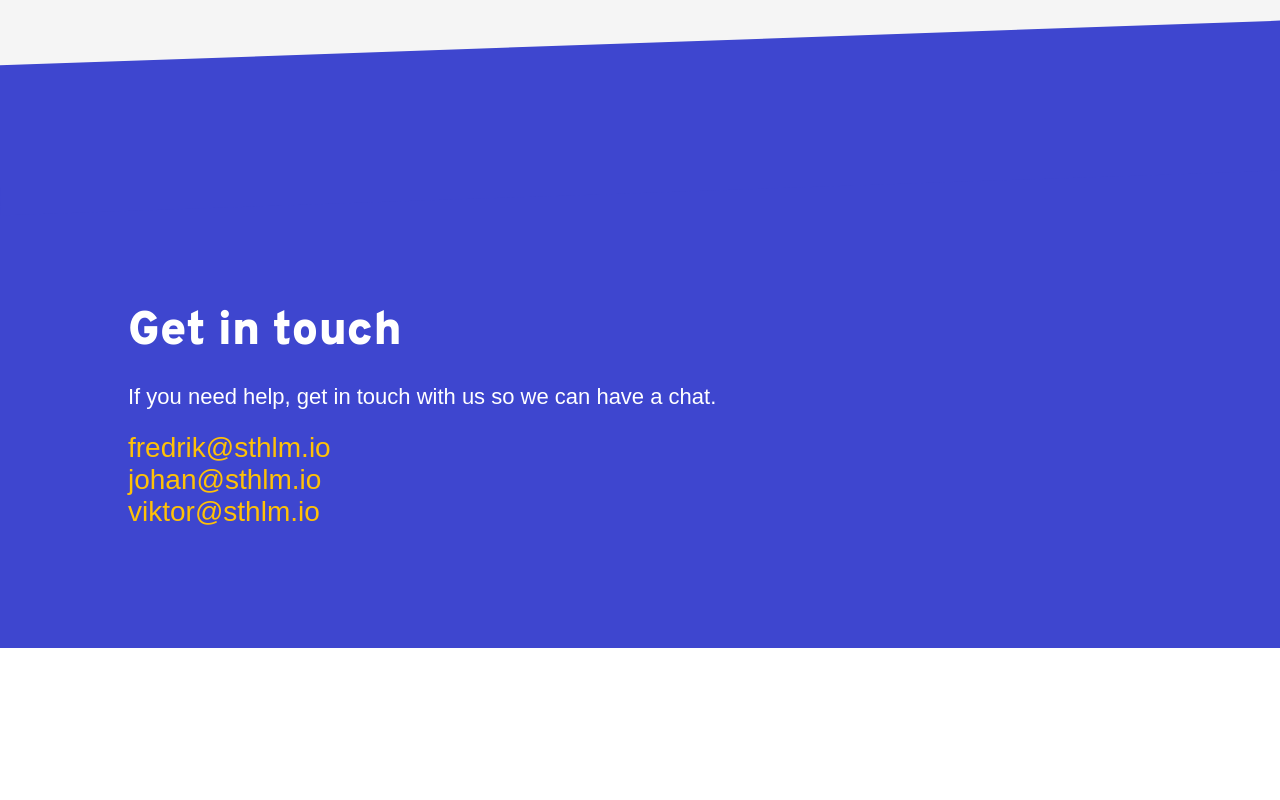
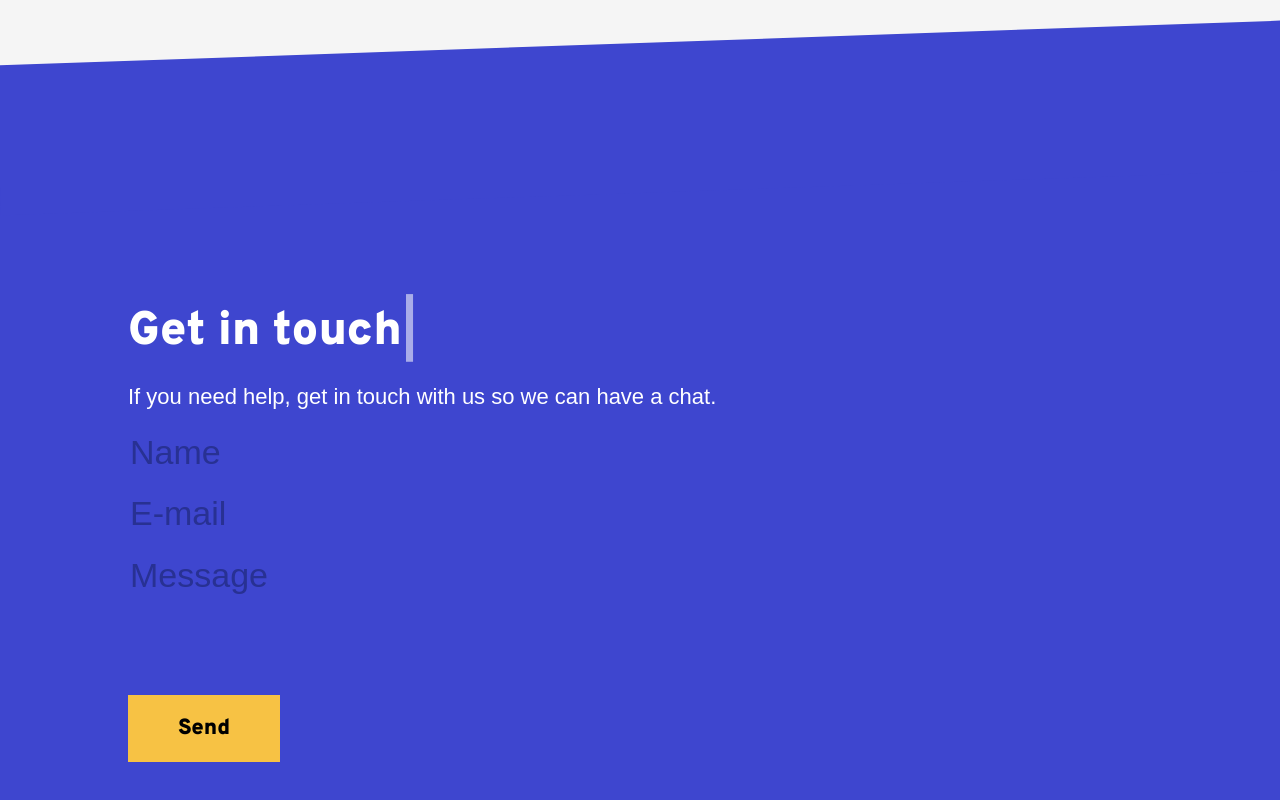
Before and after one commit to sthlmio/web, a Next.js app: page / in a window 1280 px wide. Shown: the part 1552-2352 px from the top of the page. Before the commit the page ends 2200 px from the top, so only its background shows below. Built offline with nearby package versions, Linux system fonts and the light colour scheme; a web font is replaced by a local one.

Commit message:
Adding contact form

```diff
--- a/components/contact.js
+++ b/components/contact.js
@@ -1,15 +1,81 @@
-export function Contact() {
+import { Component } from 'react'
+import fetch from 'isomorphic-unfetch'
+import Typist from 'react-typist'
+import 'react-typist/dist/Typist.css'
+
+export class Contact extends Component {
+  constructor (props) {
+    super(props)
+    this.state = {
+      submitting: false,
+      submitted: false,
+      error: false
+    }
+  }
+
+  handleSubmit () {
+    this.setState({ submitting: true })
+    fetch('https://europe-west1-sthlmio.cloudfunctions.net/mailgun', {
+      method: 'POST',
+      headers: {
+        'Content-Type': 'application/json'
+      },
+      body: JSON.stringify({
+        name: this.inputNameNode.value,
+        email: this.inputEmailNode.value,
+        message: this.inputMessageNode.value,
+      })
+    }).then(res => {
+      if (res.status === 200) {
+        this.setState({
+          submitted: true,
+          submitting: false
+        })
+
+        this.formNode.reset()
+      } else {
+        this.setState({
+          submitted: true,
+          submitting: false,
+          error: true
+        })
+      }
+    }, () => {
+      this.setState({
+        submitted: true,
+        error: true,
+        submitting: false
+      })
+    })
+  }
+
+  renderTitle () {
+    if (this.state.submitted) {
+      if (this.state.error) {
+        return <Typist cursor={{blink: true}} key="error">Oops, try agin.<Typist.Backspace count={3} delay={100} />ain...</Typist>
+      } else {
+        return <Typist cursor={{blink: true}} key="success">Thank you</Typist>
+      }
+    }
+
+    return <Typist cursor={{blink: true}} key="form">Get in touch</Typist>
+  }
+
+  render () {
     return (
       <section>
         <div>
-        <h2>Get in touch</h2>
+          <h2>{this.renderTitle()}</h2>
           <p>If you need help, get in touch with us so we can have a chat.</p>
-        {/*<input type="text" name="aasd" placeholder="Name" autoComplete="off" />*/}
-        {/*<input type="text" name="aasdadsd" placeholder="E-mail" autoComplete="off" />*/}
-        {/*<textarea placeholder="Message" autoComplete="off"></textarea>*/}
-        <a href="mailto:fredrik@sthlm.io">fredrik@sthlm.io</a><br/>
-        <a href="mailto:johan@sthlm.io">johan@sthlm.io</a><br/>
-        <a href="mailto:viktor@sthlm.io">viktor@sthlm.io</a>
+          <form ref={n => (this.formNode = n)} onSubmit={e => {
+            e.preventDefault()
+            this.handleSubmit()
+          }}>
+            <input type="text" name="name" placeholder="Name" autoComplete="off" ref={n => (this.inputNameNode = n)} />
+            <input type="text" name="email" placeholder="E-mail" autoComplete="off" ref={n => (this.inputEmailNode = n)} />
+            <textarea name="message" rows="3" placeholder="Message" autoComplete="off" ref={n => (this.inputMessageNode = n)} />
+            <button type="submit">Send</button>
+          </form>
         </div>
         { /*language=CSS*/ }
         <style jsx>{`
@@ -65,14 +131,44 @@ export function Contact() {
         input {
           width: 100%;
           display: block;
-            background: transparent;
+          background: #3E46CF;
           border: 0;
           font-family: 'Overpass Mono', sans-serif;
           font-weight: 300;
+          -webkit-appearance: none;
+          -webkit-border-radius: 0px;
           font-size: 28px;
           resize: none;
           color: #ffc107;
           margin-bottom: 20px;
+        }
+
+        input:-webkit-autofill,
+        input:-webkit-autofill:hover,
+        input:-webkit-autofill:focus,
+        input:-webkit-autofill:active  {
+          -webkit-box-shadow: 0 0 0 100px #3E46CF inset !important;
+          -webkit-text-fill-color: #ffc107 !important;
+        }
+
+        button[type="submit"] {
+          background: #F7C244;
+          color: #000;
+          border: 0;
+          outline: none;
+          padding: 20px 50px;
+          cursor: pointer;
+          font-size: 18px;
+          font-family: 'Overpass', sans-serif;
+          font-weight: 300;
+          -webkit-appearance: none;
+          -webkit-border-radius: 0px;
+        }
+
+        @media screen and (min-width: 500px) {
+          button[type="submit"] {
+            font-size: 22px;
+          }
         }
 
         @media screen and (min-width: 500px) {
@@ -96,3 +192,4 @@ export function Contact() {
       </section>
     )
   }
+}
--- a/next.config.js
+++ b/next.config.js
@@ -1,4 +1,5 @@
 // next.config.js
 const withOptimizedImages = require('next-optimized-images');
+const withCSS = require('@zeit/next-css');
 
-module.exports = withOptimizedImages({});
+module.exports = withCSS(withOptimizedImages({}));
--- a/package.json
+++ b/package.json
@@ -4,13 +4,16 @@
   "description": "sthlm.io web",
   "main": "index.js",
   "dependencies": {
+    "@zeit/next-css": "1.0.1",
     "imagemin-mozjpeg": "8.0.0",
     "imagemin-optipng": "6.0.0",
     "imagemin-svgo": "7.0.0",
+    "isomorphic-unfetch": "3.0.0",
     "next": "8.0.3",
     "next-optimized-images": "2.4.0",
     "react": "16.8.4",
-    "react-dom": "16.8.4"
+    "react-dom": "16.8.4",
+    "react-typist": "2.0.5"
   },
   "devDependencies": {},
   "scripts": {
```
Also changed, not shown: 2 other files (tests, documents, lock files or other folders). Lines whose indentation alone changed are shown as unchanged.
